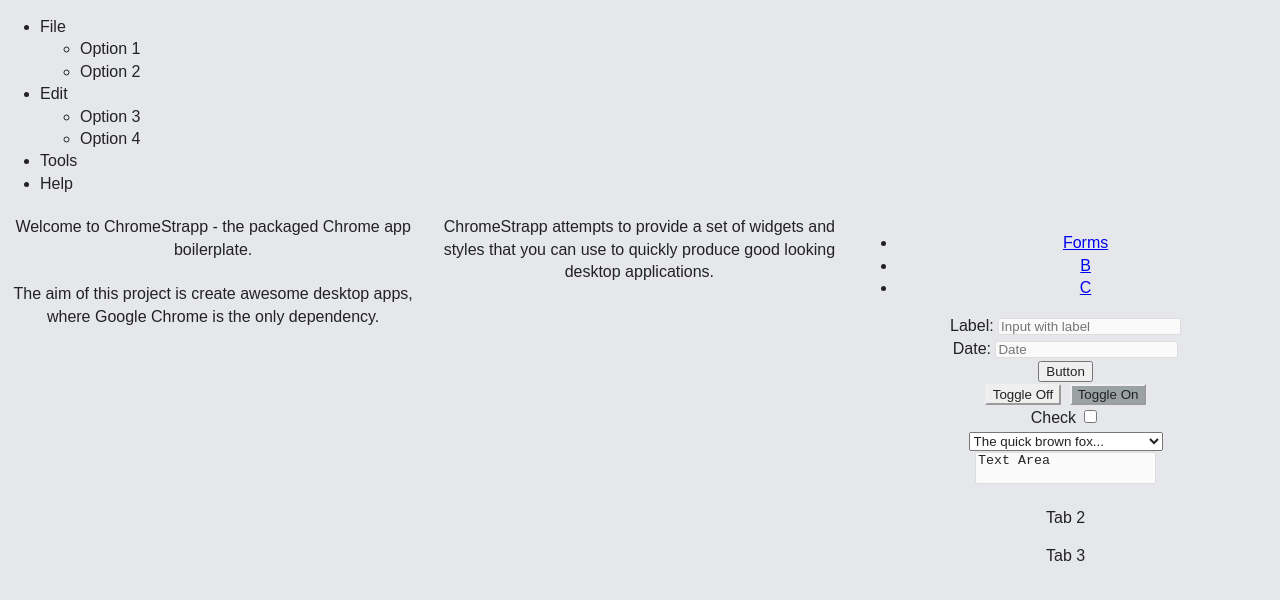
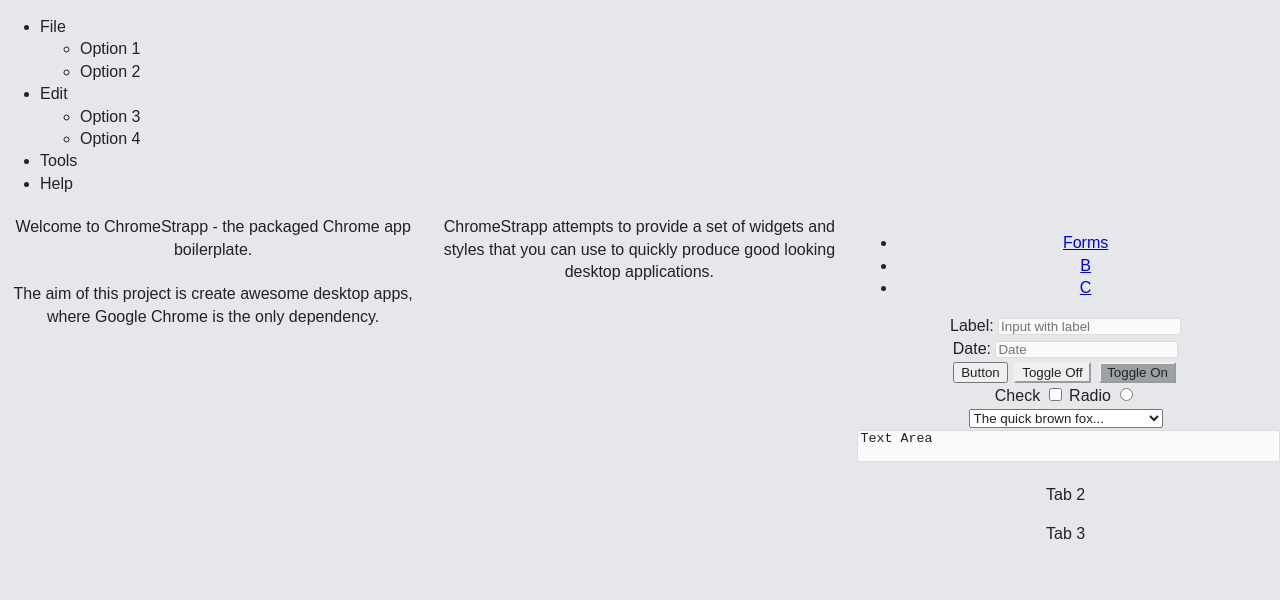
Before and after one commit to jsrn/ChromeStrapp, a plain HTML site: page index.html in a window 1280 px wide. Drawn offline with Linux system fonts and the light colour scheme.

Commit message:
tweaked form styles

```diff
--- a/css/forms.css
+++ b/css/forms.css
@@ -14,4 +14,5 @@
 textarea
 {
 	resize: none;
+	width: 100%;
 }
--- a/index.html
+++ b/index.html
@@ -56,8 +56,6 @@
 
                     <button>Button</button>
 
-                    <br>
-
                     <label for="toggle" class="toggle-button" name="toggle-off">Toggle Off</label>
                     <input type="checkbox" id="toggle" class="toggle-button" name="toggle-off">
 
@@ -68,6 +66,9 @@
 
                     <label for="check">Check</label>
                     <input type="checkbox" id="check" name="check">
+
+                    <label for="radio">Radio</label>
+                    <input type="radio" id="radio" name="radio">
 
                     <br>
 
```
